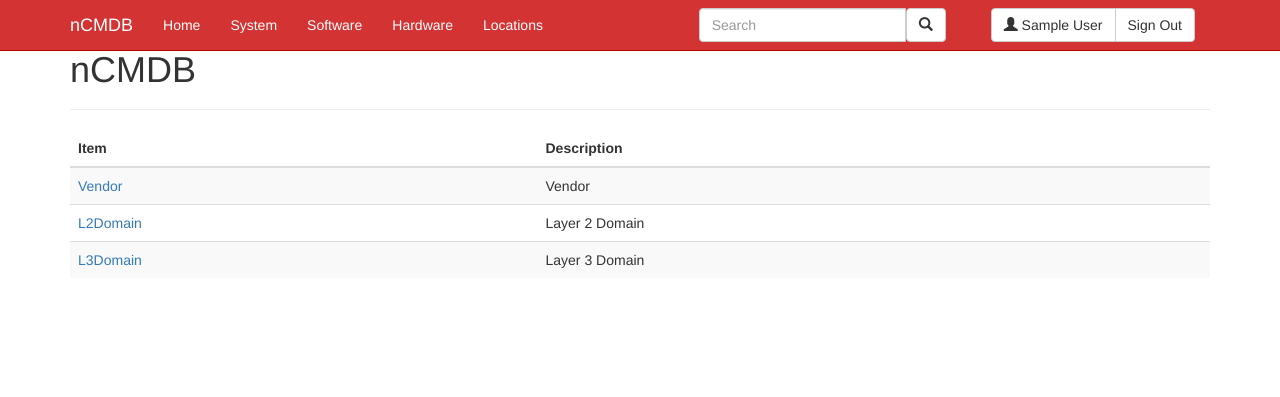
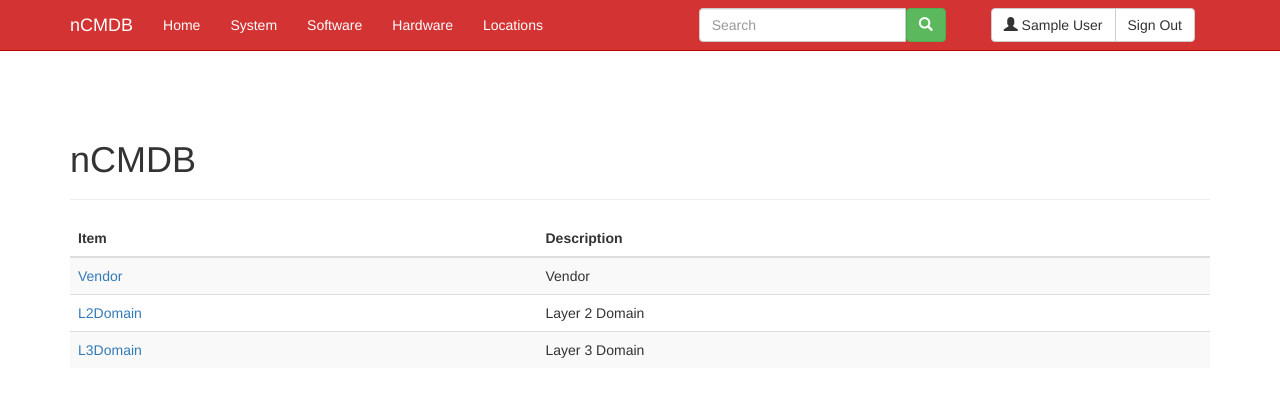
Before and after one commit to mrccao/cmdb, a Flask app: page / in a window 1280 px wide. Shown: the top 397 px of the page. Run offline with Flask 2, Linux system fonts and the light colour scheme; the visitor is signed in with stand-in values (Sample User, id 1); data comes from the database, SQL or seed files in the repository; parts of the project's set-up code (start-up, migrations or seed data) failed here and were passed over; some libraries are stand-ins or nearby versions.

Commit message:
Search bar visual tweek

```diff
--- a/app/static/brand.css
+++ b/app/static/brand.css
@@ -1,3 +1,7 @@
+.spacer {
+    margin-top: 40px; /* define margin as you see fit */
+}
+
 .navbar-right>li {
       padding-left:30px;
 }
--- a/app/templates/base.html
+++ b/app/templates/base.html
@@ -57,8 +57,7 @@
         <div class="input-group">
             <div class="form-group">
             <input type="text" class="form-control" placeholder="Search">
-            <!-- <button type="submit" class="btn btn-default">Submit</button> -->
-            <button type="submit" class="btn btn-default"><span class="glyphicon glyphicon-search"></span></button>
+            <button type="button" class="btn btn-default btn-success" id="button" data-loading-text="Loading..."><span class="glyphicon glyphicon-search"></span></button>
             </div>
 
         </div>
@@ -68,7 +67,11 @@
 
     </div>
 </div>
-<p></p>
+<div class="row spacer">
+   <div class="span4">...</div>
+   <div class="span4">...</div>
+   <div class="span4">...</div>
+</div>
 {% endblock %}
 
 {% block content %}
@@ -100,5 +103,6 @@
         {% block jquery_ready %}
         {% endblock %}
     });
+    <img src='/static/img/loading.gif' />
 </script>
 {% endblock %}
```
